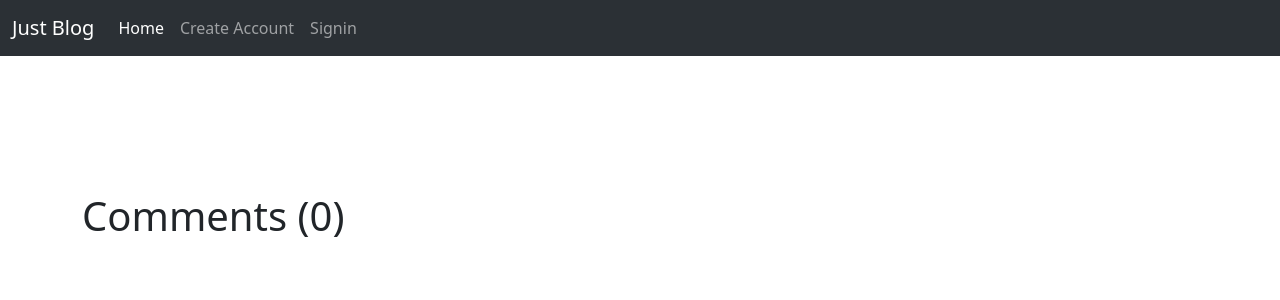
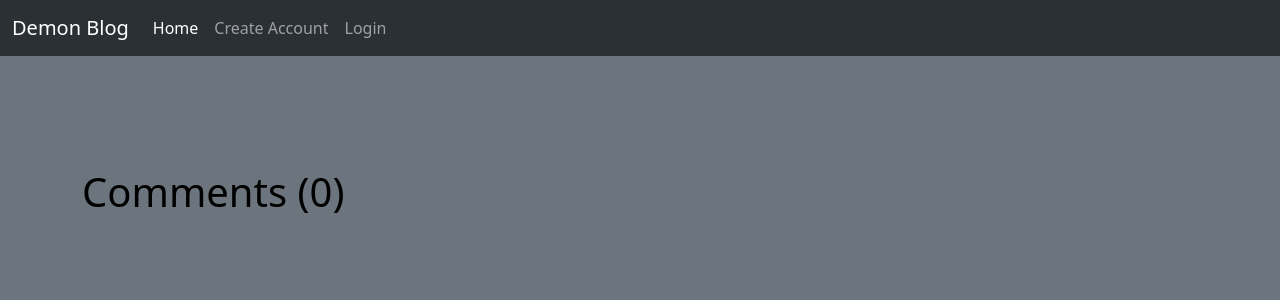
Before and after one commit to vaibhav707/Demon-Blog, a Node project: template views/blog.ejs in a window 1280 px wide. Shown: the top 300 px of the page. Run offline with Node 20 templates, Linux system fonts and the light colour scheme; the template is opened without the code that fills it, so the values that code supplies are empty; some libraries are stand-ins or nearby versions.

Commit message:
Final version

```diff
--- a/models/user.js
+++ b/models/user.js
@@ -20,7 +20,7 @@ const userSchema = new Schema({
     },
     profileImageURL : {
         type : String,
-        default : "/images/defaultpp.jpg",
+        default : "/images/defaultp.jpg",
     },
     role : {
         type : String,
--- a/package.json
+++ b/package.json
@@ -5,13 +5,14 @@
   "license": "ISC",
   "author": "",
   "type": "commonjs",
-  "main": "index.js",
+  "main": "app.js",
   "scripts": {
-    "start": "node --watch index.js"
+    "start": "node --watch app.js"
   },
   "dependencies": {
     "bootstrap": "^5.3.3",
     "cookie-parser": "^1.4.7",
+    "dotenv": "^16.4.7",
     "ejs": "^3.1.10",
     "express": "^4.21.2",
     "jsonwebtoken": "^9.0.2",
--- a/services/auth.js
+++ b/services/auth.js
@@ -5,6 +5,7 @@ const secret = "$never$gonna$crack$";
 function createTokenForUser(user) {
     const payload = {
         _id: user._id,
+        fullName: user.fullName,
         email: user.email,
         profileImageURL: user.profileImageURL,
         role: user.role,
--- a/views/addBlog.ejs
+++ b/views/addBlog.ejs
@@ -4,7 +4,7 @@
     <%- include("./partials/head") %>
     <title>Add New Blog</title>
 </head>
-<body>
+<body class="bg-secondary" style="color:rgb(0, 0, 0);"></body>
     <%- include("./partials/nav") %>
 
     <div class="container mt-3">
@@ -16,12 +16,12 @@
 
             <div class="mb-3">
               <label for="title" class="form-label">Title</label>
-              <input type="text" class="form-control" id="title" name="title" aria-describedby="title"/>
+              <input type="text" class="form-control" id="title" name="title" aria-describedby="title" placeholder="Enter the title"/>
             </div>
 
             <div class="mb-3">
               <label for="body">Body</label>
-                <textarea name="body" class="form-control" id="body"></textarea>
+                <textarea name="body" style="height: 400px;" class="form-control" id="body" placeholder="Spit Fire..."></textarea>
             </div>
 
             <div class="mb-3">
--- a/views/blog.ejs
+++ b/views/blog.ejs
@@ -2,15 +2,15 @@
 <html lang="en">
 <head>
     <%- include("./partials/head") %>
-    <title>BLog</title>
+    <title>Blog</title>
 </head>
-<body>
+<body class="bg-secondary" style="color:rgb(0, 0, 0);">
     <%- include("./partials/nav") %>
 
     <div class="container mt-4">
         <h1><%= blog.title %></h1>
         <img src="<%= blog.coverImageURL %>" width="400px">
-        <pre class="mt-4"><%= blog.body %></pre>
+        <p class="mt-4"><%= blog.body %></p>
     </div>
 
     <div class="container mt-4">
@@ -24,7 +24,7 @@
             <form action="/blog/comment/<%= blog._id %>" method="post">
                 <div class="mb-3">
                   <input type="text" class="form-control" id="content" name="content" placeholder="Enter your comment">
-                  <button type="submit" class="btn btn-sm btn-primary">Add</button>
+                  <button type="submit" class="btn btn-sm btn-danger">Add</button>
                 </div>
             </form>
         <% } %>
--- a/views/home.ejs
+++ b/views/home.ejs
@@ -4,18 +4,18 @@
     <%- include("./partials/head") %>
     <title>Homepage</title>
 </head>
-<body>
+<body class="bg-secondary" style="color:rgb(0, 0, 0);">
     <%- include("./partials/nav") %>
 
     <div class="container mt-3">
         <div class = "row row-cols-5" >
         <% blogs.forEach(blog => { %>
             <div class="col">
-                <div class="card col" style="width: 15rem; background-color:rgb(208, 205, 201); padding: 5px;">
+                <div class="card col" style="width: 15rem; background-color:rgb(171, 175, 173); padding: 5px;">
                     <img src="<%= blog.coverImageURL %>" class="card-img-top" style="width: 225px; height: 225px;">
                     <div class="card-body">
                     <h5 class="card-title"><%= blog.title %></h5>
-                    <a href="/blog/<%= blog._id %>" class="btn btn-primary">View</a>
+                    <a href="/blog/<%= blog._id %>" class="btn btn-danger">View</a>
                     </div>
                 </div>
             </div>
--- a/views/partials/nav.ejs
+++ b/views/partials/nav.ejs
@@ -1,13 +1,13 @@
 <nav class="navbar navbar-expand-lg bg-body-tertiary bg-dark" data-bs-theme = "dark">
     <div class="container-fluid">
-      <a class="navbar-brand" href="/">Just Blog</a>
+      <a class="navbar-brand" href="/">Demon Blog</a>
       <button class="navbar-toggler" type="button" data-bs-toggle="collapse" data-bs-target="#navbarNavDropdown" aria-controls="navbarNavDropdown" aria-expanded="false" aria-label="Toggle navigation">
         <span class="navbar-toggler-icon"></span>
       </button>
       <div class="collapse navbar-collapse" id="navbarNavDropdown">
         <ul class="navbar-nav">
           <li class="nav-item">
-            <a class="nav-link active" aria-current="page" href="#">Home</a>
+            <a class="nav-link active" aria-current="page" href="/">Home</a>
           </li>
           <% if (locals.user) { %>
             <li class="nav-item">
@@ -15,10 +15,10 @@
             </li>
             <li class="nav-item dropdown">
               <a class="nav-link dropdown-toggle" href="#" role="button" data-bs-toggle="dropdown" aria-expanded="false">
-                Vaibhav Bisht
+                <%= locals.user.fullName %>
               </a>
               <ul class="dropdown-menu">
-                <!-- <li><a class="dropdown-item" href="#">Profile</a></li> -->
+                <li><a class="dropdown-item" href="#">Profile</a></li>
                 <li><a class="dropdown-item" href="/user/logout">Logout</a></li>
               </ul>
             </li>
@@ -27,7 +27,7 @@
               <a class="nav-link" href="/user/signup">Create Account</a>
             </li>
             <li class="nav-item">
-              <a class="nav-link" href="/user/signin">Signin</a>
+              <a class="nav-link" href="/user/signin">Login</a>
             </li>
           <% } %>
         </ul>
--- a/views/signin.ejs
+++ b/views/signin.ejs
@@ -4,7 +4,7 @@
     <%- include("./partials/head") %>
     <title>Login</title>
 </head>
-<body>
+<body class="bg-secondary" style="color:rgb(0, 0, 0);">
     <%- include("./partials/nav") %>
 
     <div class="container mt-4">
@@ -18,7 +18,7 @@
               <input type="password" class="form-control" id="password" name="password">
             </div>
 
-            <button type="submit" class="btn btn-primary">Login</button>
+            <button type="submit" class="btn btn-danger">Login</button>
           </form>
     </div>
 
--- a/views/signup.ejs
+++ b/views/signup.ejs
@@ -4,7 +4,7 @@
     <%- include("./partials/head") %>
     <title>Signup</title>
 </head>
-<body>
+<body class="bg-secondary" style="color:rgb(0, 0, 0);">
     <%- include("./partials/nav") %>
 
     <div class="container mt-4">
@@ -22,7 +22,7 @@
               <input type="password" class="form-control" id="password" name="password">
             </div>
 
-            <button type="submit" class="btn btn-primary">Signup</button>
+            <button type="submit" class="btn btn-danger">Signup</button>
           </form>
     </div>
 
```
Also changed, not shown: app.js (added, +40 -0 lines), index.js (deleted, +0 -39 lines), public/images/defaultpp.jpg, 3 other files.
